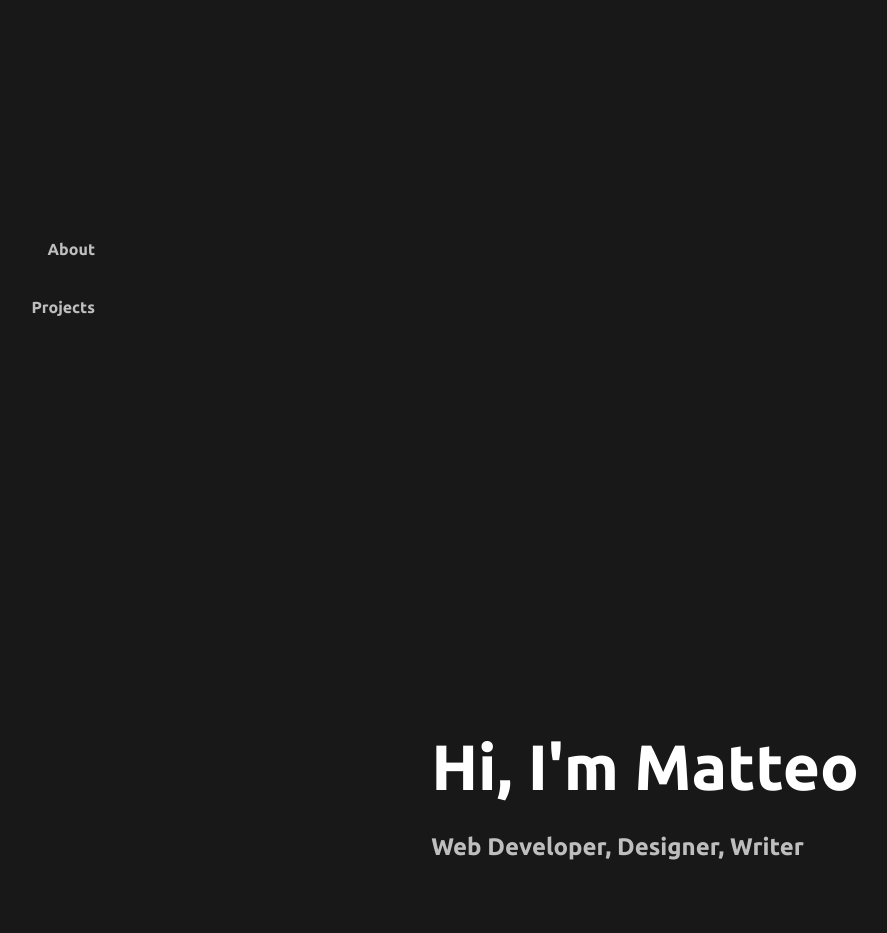
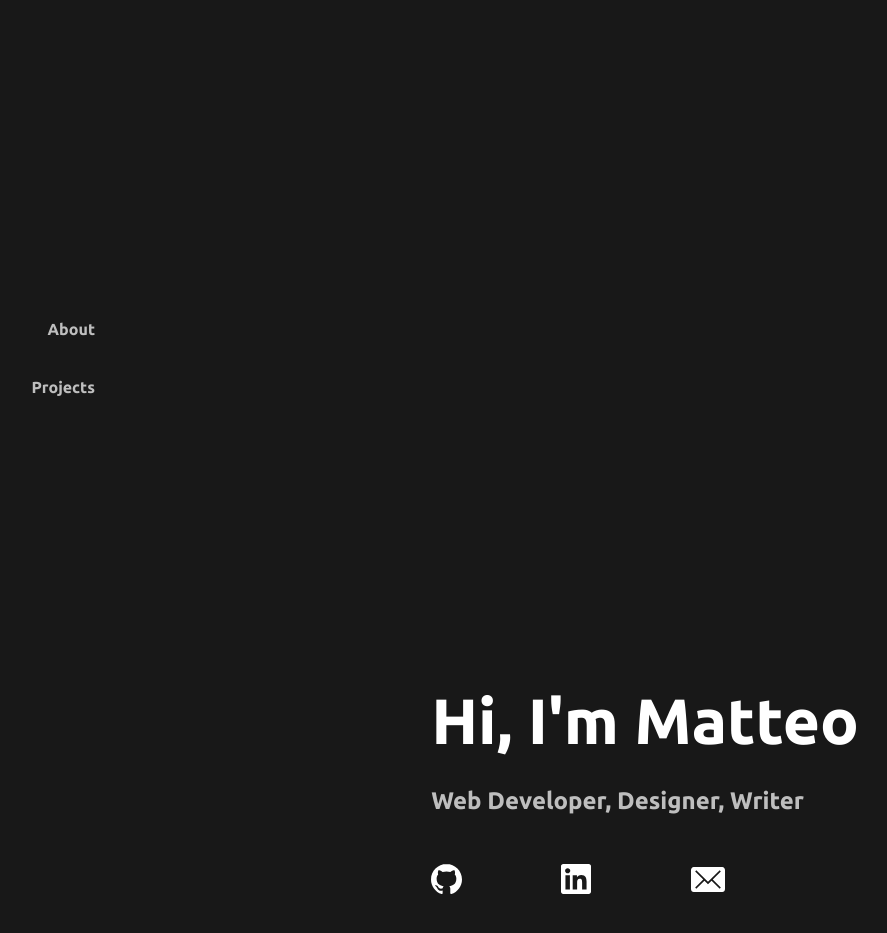
Before and after one commit to matteomiceli/old-portfolio, a PHP site: page / in a window 1280 px wide. Shown: the top 933 px of the page, without its empty margins (35-922 px from the left). Run offline with PHP 8.4, Linux system fonts and the light colour scheme.

Commit message:
icons, links added to home

```diff
--- a/index.html
+++ b/index.html
@@ -25,6 +25,17 @@
                     <h2 id="splash-subtitle">Web Developer, Designer, Writer</h2>
                     <div class="cursor"></div>
                 </div>
+                <div class="icons-container">
+                    <div>
+                        <a href="https://github.com/matteomiceli" target=”_blank”><img src="./icons/github.svg" alt="View Github profile" class="icon"></a>
+                    </div>
+                    <div>
+                        <a href="https://www.linkedin.com/in/matteo-miceli-b9699552/" target=”_blank”><img src="./icons/linkedIn.svg" alt="View LinkedIn profile" class="icon"></a>
+                    </div>
+                    <div>
+                        <a href="mailto:omatteomiceli@gmail.com" target=”_blank”><img src="./icons/mail.svg" alt="Send me an email" class="icon" style="height: 25px;"></a>
+                    </div>
+                </div>
             </div>
         </div>
         <div class="container-white">
--- a/style.css
+++ b/style.css
@@ -21,7 +21,7 @@ body {
 }
 
 .nav-list {
-    padding: 15vh 30px 0 0;
+    padding: 20vh 30px 0 0;
     margin: 0px;
     text-align: right;
 }
@@ -75,6 +75,18 @@ main {
     animation: cursor 1.2s step-start infinite;
 }
 
+.icons-container {
+    display: grid;
+    grid-template-columns: 130px 130px 130px;
+    align-items: center;
+    margin: 30px 0;
+}
+
+.icon {
+    height: 30px;
+    text-align: left;
+}
+
 .container-white {
     display: flex;
     flex-direction: column;
```
Also changed, not shown: icons/mail.svg.
